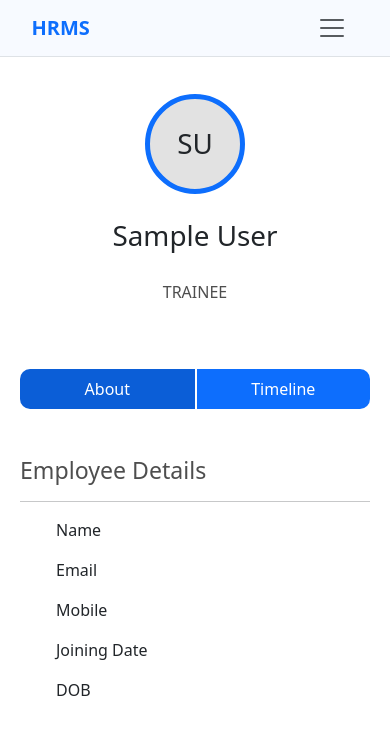
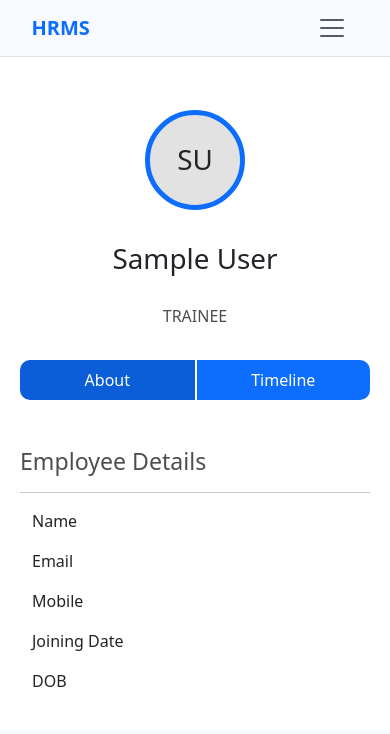
Before and after one commit to parthatsimform/HR-Management-Final-Project, a Vue app in the folder HRMS/: page /profile in a window 390 px wide. Shown: the top 734 px of the page. Built offline with nearby package versions, Linux system fonts and the light colour scheme; no server answers; the database is empty; sample sign-in values are in the browser's storage.

Commit message:
Changeed profile tab responsive UI

```diff
--- a/HRMS/src/components/About.vue
+++ b/HRMS/src/components/About.vue
@@ -1,8 +1,8 @@
 <template>
   <div class="about">
     <div class="about-wrapper">
-      <div class="about-personal-info mx-auto mt-5">
-        <h3 class="fs-3">Employee Details</h3>
+      <div class="about-personal-info mx-auto">
+        <h3 class="fs-3 mt-5">Employee Details</h3>
         <hr />
         <div class="personal-detail">
           <div class="container ms-4">
@@ -41,7 +41,6 @@ const employeeStore = useEmployeeStore();
 <style scoped>
 .about-personal-info {
   max-width: 600px;
-  height: 400px;
 }
 
 .about-personal-info h3 {
@@ -71,6 +70,9 @@ col-8 {
 }
 
 @media screen and (max-width: 400px) {
+  .container{
+    margin: 0 !important;
+  }
   .about-personal-info h3 {
     margin-top: 0px
   }
--- a/HRMS/src/views/ApplyLeave.vue
+++ b/HRMS/src/views/ApplyLeave.vue
@@ -78,17 +78,17 @@
                 </div>
             </div>
         </div>
-        <div class="modal fade" id="exampleModal" @click="modelLeave = {} as Leave" tabindex="-1"
+        <div class="modal fade" id="exampleModal" @click.stop tabindex="-1"
             aria-labelledby="exampleModalLabel" aria-hidden="true">
             <div class="modal-dialog modal-dialog-centered d-flex justify-content-center align-items-center">
                 <div class="modal-content">
                     <div class="modal-header">
                         <h5 class="modal-title d-flex justify-content-center align-items-center w-100"
                             id="exampleModalLabel">Leave</h5>
-                        <button type="button" @click="modelLeave = {} as Leave" class="btn-close" data-bs-dismiss="modal"
+                        <button type="button" @click.stop class="btn-close" data-bs-dismiss="modal"
                             aria-label="Close"></button>
                     </div>
-                    <div class="modal-body p-4">
+                    <div class="modal-body p-4" @click.stop>
                         <div class="leave-detail-container mb-1">
                             <label class=" fw-light">Duration :</label>
                             <p class="leave-detail-content fs-5 w-100">{{ modelLeave.startDate }} <span
@@ -440,7 +440,7 @@ onBeforeUnmount(() => {
 }
 
 .leave-display-container {
-    height: 650px;
+    height: 70vh;
 }
 
 .leave-form,
@@ -488,6 +488,7 @@ onBeforeUnmount(() => {
 .leave-detail-content {
     padding-bottom: 10px;
     border-bottom: 1px solid #f1f1f1;
+    pointer-events: none;
 }
 
 .text-success {
--- a/HRMS/src/views/Profile.vue
+++ b/HRMS/src/views/Profile.vue
@@ -1,16 +1,16 @@
 <template>
     <div class="profile">
         <div class="profile-wrapper mx-auto">
-            <div class="profile-name-image d-flex mt-4 ms-4">
-                <div class="profile-image mx-3 mt-4 d-flex align-items-center justify-content-center">
-                    <h1 class="fs-1 m-0">{{ auth.currentUser!.displayName ? empInitials(auth.currentUser!.displayName) : ''
+            <div class="profile-name-image d-flex align-items-center justify-content-center">
+                <div class="profile-image d-flex align-items-center justify-content-center">
+                    <h1 class="fs-1 m-0 d-flex align-items-center justify-content-center">{{ auth.currentUser!.displayName ? empInitials(auth.currentUser!.displayName) : ''
                     }}</h1>
                 </div>
-                <div class="profile-name pt-4 px-5 mt-4">
+                <div class="profile-name ps-5 d-flex flex-column justify-content-center">
                     <h2 class="fs-1">{{ auth.currentUser!.displayName ? formattedString(auth.currentUser!.displayName) : ''
                     }}</h2>
-                    <h6 class="mt-3 mb-3">{{ employeeStore.emp_details.department }}</h6>
-                    <p>{{ employee.role }}</p>
+                    <h6 class="mt-2 mb-3">{{ employeeStore.emp_details.department }}</h6>
+                    <p class="m-0">{{ employee.role }}</p>
                 </div>
             </div>
             <div class="profile-desc d-flex justify-content-center mt-5">
@@ -87,18 +87,23 @@ function formattedString(inputString: string): string {
 .profile-wrapper {
     box-shadow: 5px 10px 18px rgb(136, 136, 136, 0.5);
     width: 700px;
-    height: 800px;
+    height: 85vh;
     border-radius: 20px;
     overflow: hidden;
     background-color: white;
+    padding: 50px;
 }
 
 .profile-image {
-    width: 150px;
-    height: 150px;
+    width: 30%;
     border-radius: 50%;
     background-color: #E2E2E2;
     border: 5px solid #0d6efd
+}
+
+.profile-image h1{
+    width: 150px;
+    height: 150px;
 }
 
 .profile-name {
@@ -163,17 +168,21 @@ function formattedString(inputString: string): string {
 
 @media screen and (max-width: 768px) {
     .profile {
-        margin-top: 50px;
+        margin-top: 0px;
     }
 
     .profile-wrapper {
+        margin-top: 0px;
+        margin-bottom: 0px;
         width: 100%;
         border-radius: 0;
         box-shadow: none;
-        padding: 20px;
+        padding: 20px !important;
+        height: auto;
     }
 
     .profile-name-image {
+        margin-top: 90px !important;
         flex-direction: column;
         align-items: center;
     }
@@ -190,8 +199,8 @@ function formattedString(inputString: string): string {
         display: flex;
         flex-direction: column;
         align-items: center;
-        margin-top: 25px !important;
-        padding-top: 0px !important;
+        margin-top: 0px !important;
+        padding: 0px !important;
     }
 
     .profile-name h2 {
```
